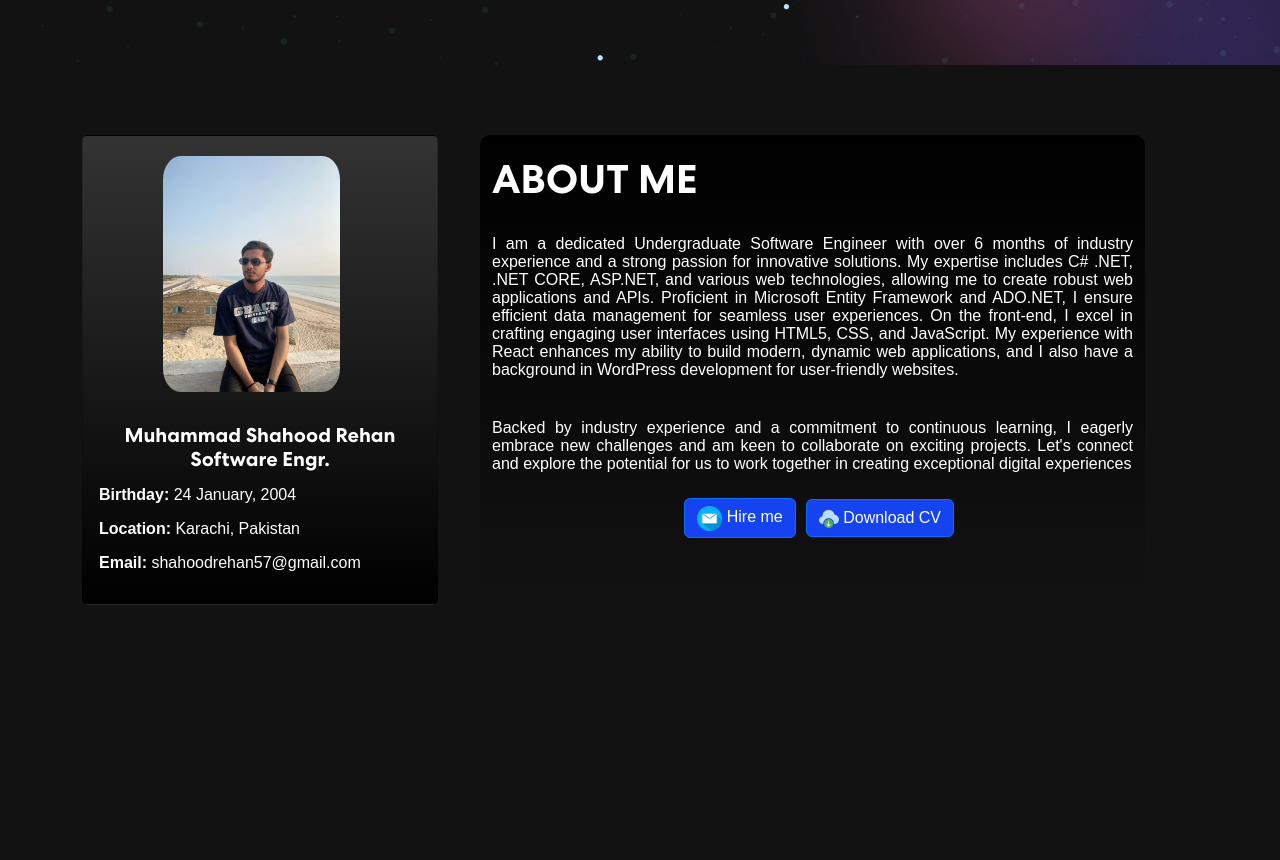
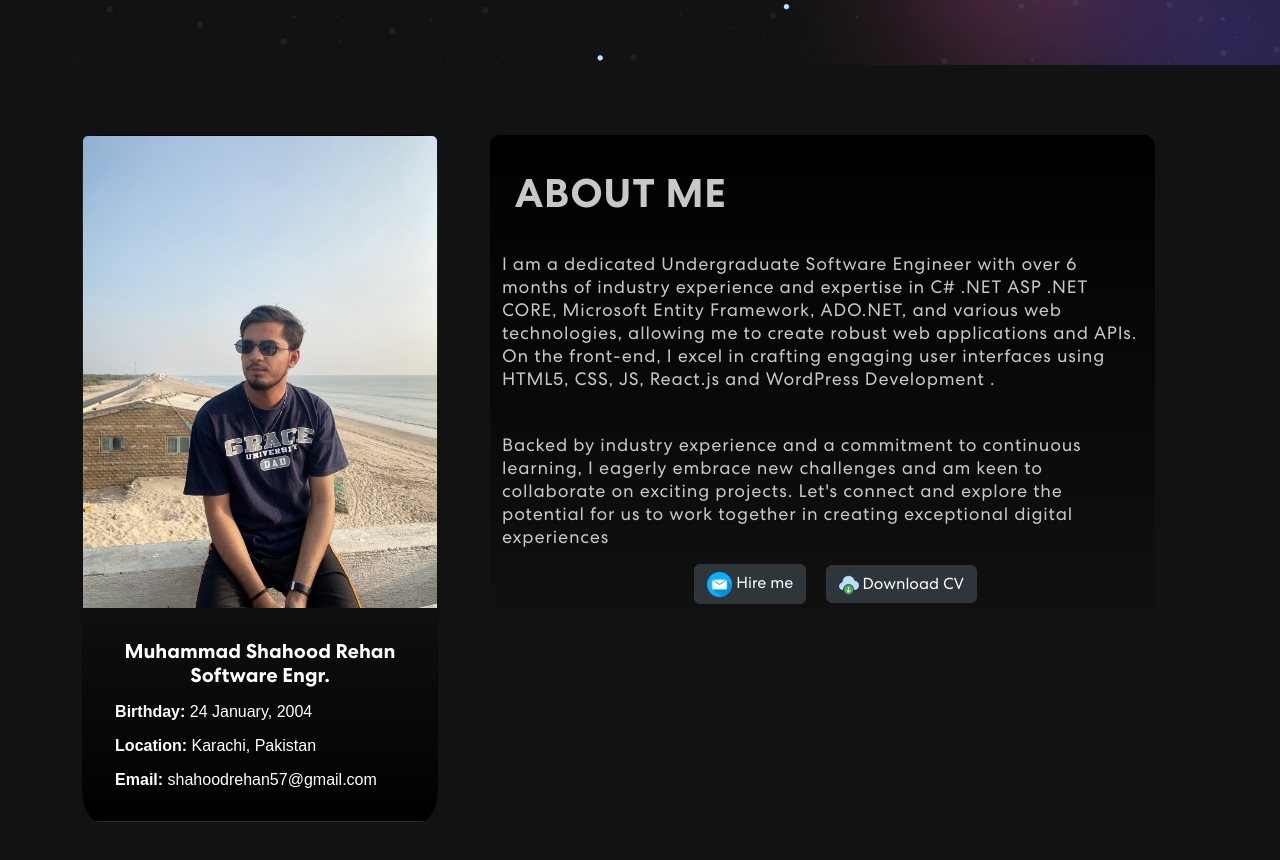
Before and after one commit to shahoodrehan/Portfolio, a React (Create React App) app: page / in a window 1280 px wide. Shown: the part 638-1498 px from the top of the page. Before the commit the page ends 1285 px from the top, so only its background shows below. Built offline with nearby package versions, Linux system fonts and the light colour scheme.

Commit message:
about-us-completed

```diff
--- a/src/App.css
+++ b/src/App.css
@@ -29,7 +29,7 @@ html {
 }
 
 body {
-  font-weight: 400;
+  font-weight: 300;
   overflow-x: hidden;
   position: relative;
   background-color: #121212 !important;
@@ -365,6 +365,8 @@ nav.navbar .navbar-toggler[aria-expanded="true"] .navbar-toggler-icon {
 .about-heading {
   font-weight: 700;
   font-family: 'Centra', sans-serif !important;
+  margin-left: 2%;
+
 }
 
 
@@ -373,23 +375,22 @@ nav.navbar .navbar-toggler[aria-expanded="true"] .navbar-toggler-icon {
 
 }
 
-.profile-card {
-  border-radius: 15px;
+.profile-side .profile-card {
+  border-radius: 5%;
   text-align: left;
   margin-bottom: 20px;
-
   background: linear-gradient(to bottom, #333333, #000000);
 
 }
 
-.profile-card img {
-  width: 50%;
-  height: 50%;
-  margin-left: 80px;
-  margin-top: 20px;
-  margin-bottom: 0px;
-border-radius: 10%;
+/* Profile.css */
+
+.profile-card .img {
+  border-radius: 90%; /* This creates a circular (rounded) image */
+  width: 40%; /* Adjust the width and height as needed */
+  height: 40%;
 }
+
 
 .profile-card .card-title {
   color: #ffffff;
@@ -402,38 +403,64 @@ border-radius: 10%;
 }
 
 .profile-card .card-text {
-  color: #fefefe;
+  color: #ffffff;
+  margin: 5%;
   /* Your desired color */
 }
 
 .profile-info {
-  background-color: #000000b1;
+  color: #cac7c7;
+font-family: 'Centra', sans-serif !important;
+font-weight: lighter !important;
   height: fit-content;
-  padding: 20px;
+  padding: 3%;
   border-radius: 10px;
-  margin-left: 70px;
+  margin-left: 3%;
   padding-bottom: 50px;
-  /* Add space between card and text */
-  text-align: justify;
-  margin: 30px;
-
+  font-size: 18px;
+  letter-spacing: 0.8px;
+  line-height: 1.5em;
+  text-align: left;
+  margin: 40px;
   overflow: hidden;
   background: linear-gradient(to bottom, #000000, transparent);
-
+width: 96%;
 }
 
 .profile-info .download-cv {
-  margin: 10px;
-  background-color: #1443ef;
+
+  margin-left: 3%;
+  background-color: #2e363c;
   position: relative;
+  border-color: #2e363c;
+  &:hover {
+    background-color: #549acd; /* Slightly darker background on hover */
+    transition: 0.4s ease-in-out;
+    color: #fff; /* Readable text color on hover */
+    border-color: #3a454d;
+    color: #000000;
+  }
 
 }
 
 .profile-info .hire-me {
+
   margin-left: 30%;
-  background-color: #1443ef;
+  background-color: #2e363c;
   position: relative;
+  border-color: #2e363c;
+
+  &:hover {
+    background-color: #549acd; /* Slightly darker background on hover */
+    transition: 0.4s ease-in-out;
+    color: #fff; /* Readable text color on hover */
+    border-color: #3a454d;
+    color: #000000;
+  }
 }
+
+
+
 
 .profile-info .file {
   height: 20px;
--- a/src/Components/Banner.js
+++ b/src/Components/Banner.js
@@ -56,7 +56,7 @@ export const Banner = () => {
               {({ isVisible }) =>
               <div className={isVisible ? "animate__animated animate__fadeIn" : ""}>
                 <span className="tagline">Welcome to my Portfolio</span>
-                <h1>{`Hi! I'm Muhammad Shahood Rehan`} <span className="txt-rotate" dataPeriod="1000" data-rotate='[ ".NET Developer", "Back-End Developer", "WordPress Developer", "Web Developer" ]'><span className="wrap">{text}</span></span></h1>
+                <h1>{`Hi! I'm Muhammad Shahood Rehan`}<br/> <span className="txt-rotate" dataPeriod="1000" data-rotate='[ ".NET Developer", "Back-End Developer", "WordPress Developer", "Web Developer" ]'><span className="wrap">{text}</span></span></h1>
                   <p>I am Muhammad Shahood Rehan, a dedicated and proactive undergraduate Software Engineer from Karachi, Pakistan.  </p>
                   <button onClick={() => console.log('connect')}>Let’s Connect <ArrowRightCircle size={25} /></button>
               </div>}
--- a/src/Components/Profile.js
+++ b/src/Components/Profile.js
@@ -23,7 +23,7 @@ const Profile = () => {
       <Row>
         <Col xl={4} className="profile-side">
           <Card className="profile-card">
-            <Card.Img variant="top" src={myImage} alt="Shahood Rehan" />
+          <Card.Img className="rounded-image" variant="top" src={myImage} alt="Shahood Rehan" />
             <Card.Body>
               <Card.Title className="card-title">Muhammad Shahood Rehan <br /> Software Engr.</Card.Title>
               <Card.Text>
@@ -36,10 +36,9 @@ const Profile = () => {
         </Col>
         <Col xl={7} className="profile-info">
           <h1 className="about-heading">ABOUT ME</h1><br/>
-          <p>I am a dedicated Undergraduate Software Engineer with over 6 months of industry experience and a strong passion for innovative solutions. My expertise includes C# .NET, .NET CORE, ASP.NET, and various web technologies, allowing me to create robust web applications and APIs. Proficient in Microsoft Entity Framework and ADO.NET, I ensure efficient data management for seamless user experiences. On the front-end, I excel in crafting engaging user interfaces using HTML5, CSS, and JavaScript. My experience with React enhances my ability to build modern, dynamic web applications, and I also have a background in WordPress development for user-friendly websites.
-          </p>
-          <br />
-          <p> Backed by industry experience and a commitment to continuous learning, I eagerly embrace new challenges and am keen to collaborate on exciting projects. Let's connect and explore the potential for us to work together in creating exceptional digital experiences</p>
+          <p>I am a dedicated Undergraduate Software Engineer with over 6 months of industry experience and expertise in <strong> C# .NET ASP .NET CORE, Microsoft Entity Framework, ADO.NET,</strong> and various web technologies, allowing me to create robust web applications and APIs. On the front-end, I excel in crafting engaging user interfaces using <strong> HTML5, CSS, JS, React.js and WordPress Development </strong>.</p>
+<br/>
+<p> Backed by industry experience and a commitment to continuous learning, I eagerly embrace new challenges and am keen to collaborate on exciting projects. Let's connect and explore the potential for us to work together in creating exceptional digital experiences</p>
           <Button className="hire-me" onClick={''}><img className='hire-icon' src={hireIcon} alt="Hire me" /> Hire me</Button>
           <Button className="download-cv" onClick={download}> <img className='file' src={downloadIcon} alt="Download" /> Download CV</Button>
         </Col>
```
